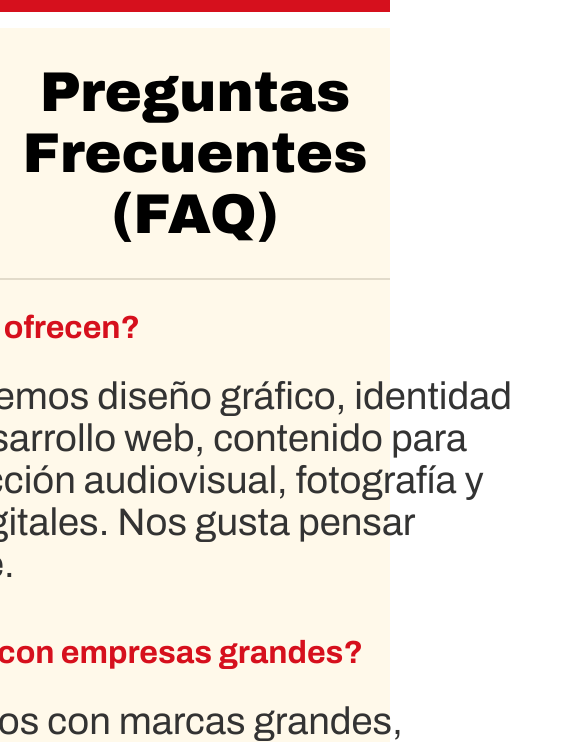
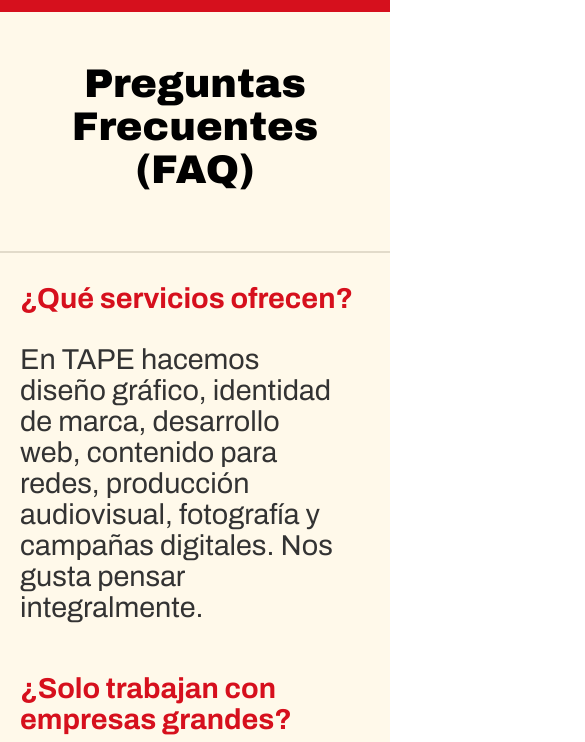
Before and after one commit to agustinurien/TAPE, an Astro site: page /FAQ/Faq in a window 390 px wide. Shown: the part 69-811 px from the top of the page, 585 px wide, since content can reach past the window. Built offline with nearby package versions, Linux system fonts and the light colour scheme; Astro itself is replaced by a stand-in of ours.

Commit message:
faq change

```diff
--- a/src/components/faq/faq.css
+++ b/src/components/faq/faq.css
@@ -24,3 +24,15 @@
   font-size: 2rem;
   font-family: "Archivo-Bold", sans-serif;
 }
+
+@media screen and (max-width: 900px) {
+  .contenedorPreguntas {
+    width: 100%;
+  }
+  .preguntaFrecuente p {
+    font-size: 1.8rem;
+  }
+  .tituloPregunta {
+    font-size: 1.8rem;
+  }
+}
--- a/src/pages/FAQ/Faq.astro
+++ b/src/pages/FAQ/Faq.astro
@@ -178,4 +178,20 @@
     height: 70%;
     object-fit: contain;
   }
+  @media screen and (max-width: 1250px) {
+    .FAQHeader {
+      margin-top: 70px;
+    }
+  }
+  @media screen and (max-width: 900px) {
+    .FAQHeader h1,
+    .logoHeader h1 {
+      font-size: 2.5rem;
+      width: 90%;
+    }
+    .logoContent .logoContentText {
+      font-size: 1.8rem;
+      width: 90%;
+    }
+  }
 </style>
```
